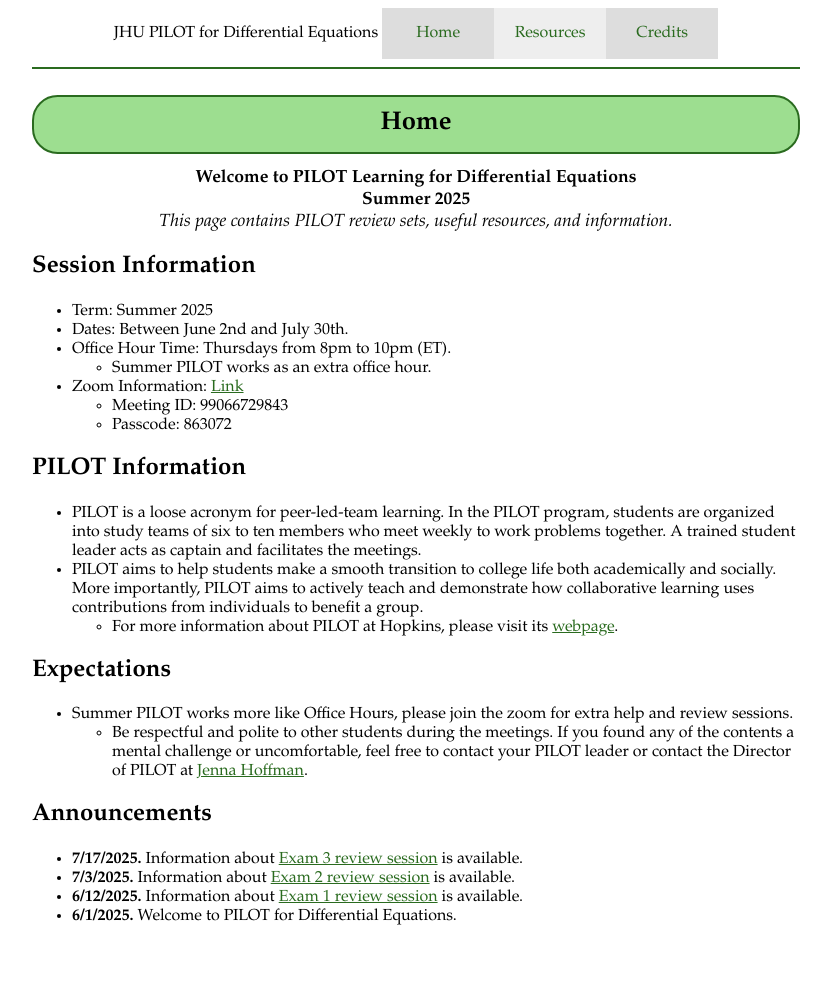
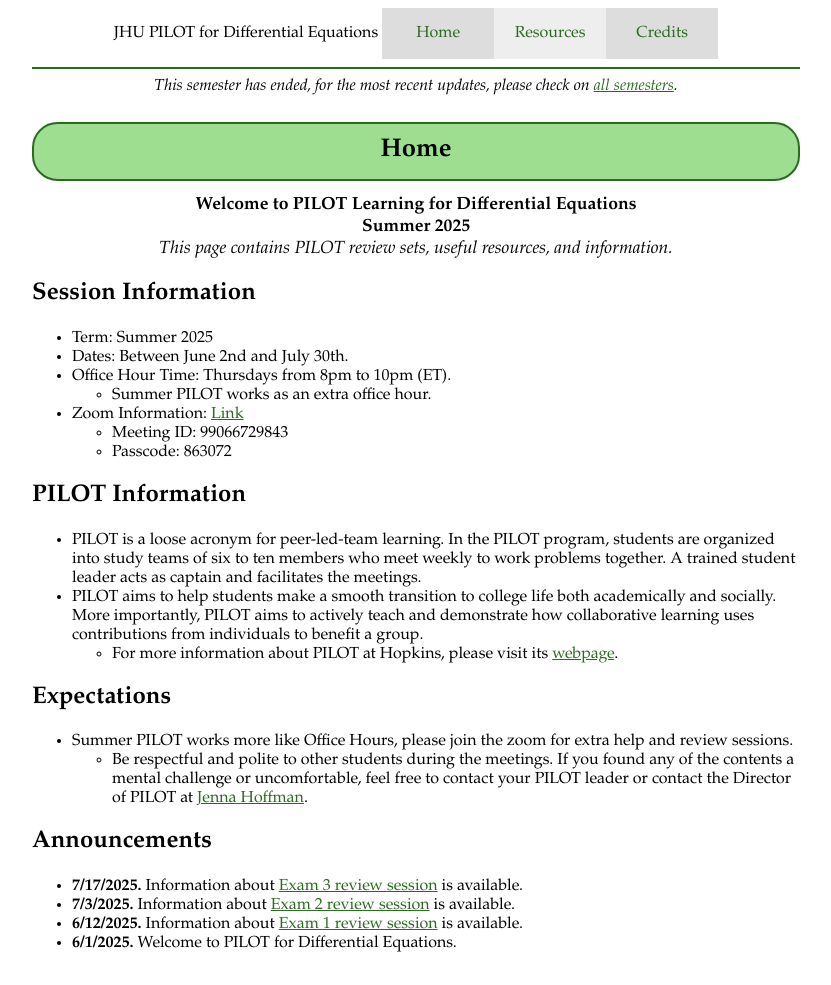
Before and after one commit to JHU-ODE-PILOT/SU25, a Jekyll site: the page built from index.md, in a window 1280 px wide. Shown: the whole page, without its empty margins (224-1055 px from the left). Built offline with Jekyll 4.4.1, drawn with Linux system fonts in a browser that asks for light colours; before the commit the page ends 958 px from its top, so only the background shows below that; part of the change alters nothing that is shown.

Commit message:
ending with the semester, get ready for archive

```diff
--- a/_layouts/default.html
+++ b/_layouts/default.html
@@ -5,7 +5,6 @@
 <head>
   <title>Differential Equation PILOT: {{page.title}}</title>
   <meta charset="utf-8">
-  <!-- <meta http-equiv="refresh" content="0; URL=https://jhu-ode-pilot.github.io/SP25/disabled.html"> -->
   <link rel="stylesheet" type="text/css" href="{{site.baseurl}}/css/style.css">
   <link rel="stylesheet" type="text/css" href="{{site.baseurl}}/css/syntax.css">
   <script type="text/javascript" src="{{site.baseurl}}/js/page.js"></script>
@@ -30,6 +29,10 @@
 
     <hr id="headerSep">
 
+    <div style="text-align: center;">
+      <i>This semester has ended, for the most recent updates, please check on <a href="https://jhu-ode-pilot.github.io" target="_blank">all semesters</a>.</i>
+    </div>
+
     <div id="pageTitle">{{page.title}}</div>
 
     {{content}}
@@ -45,15 +48,6 @@
   </div>
 </body>
 
-<script>
-  document.querySelectorAll('a').forEach(link => {
-    if (link.closest('navbar')) return;
-
-    const href = link.getAttribute('href');
-    if (href && href.toLowerCase().endsWith('.pdf')) {
-      link.setAttribute('target', '_blank');
-    }
-  });
-</script>
+<script src="/FA25/assets/js/redirect.js"></script>
 
 </html>
```
